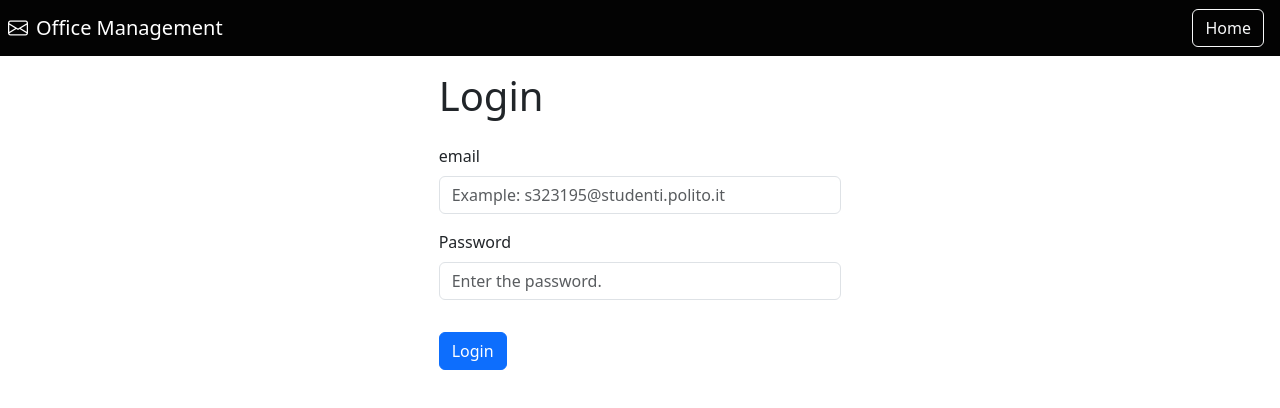
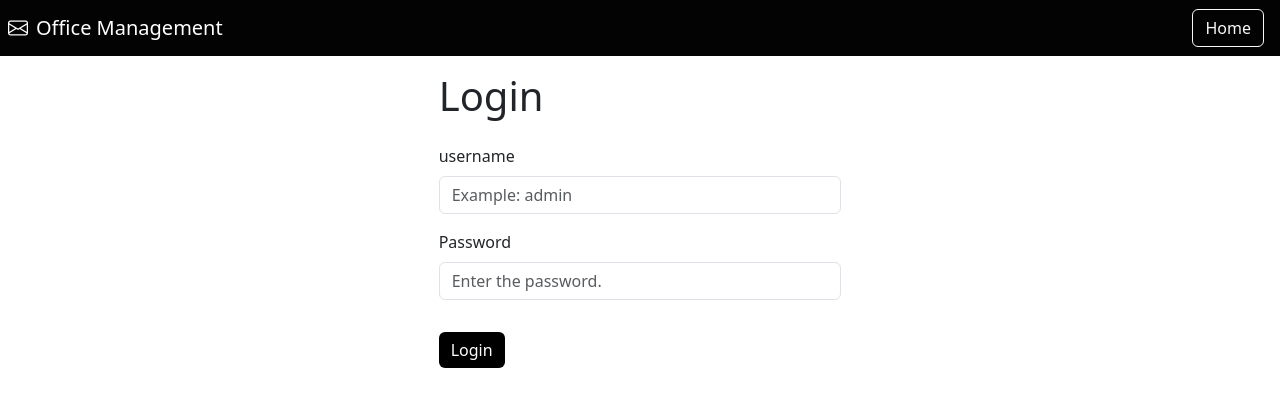
Before and after one commit to Zurehma/SE2-Office-Queue, a React (Vite) app in the folder client/: page / in a window 1280 px wide. Both pictures are taken after a click on the button "Login". Shown: the top 408 px of the page. Built offline with nearby package versions, Linux system fonts and the light colour scheme.

Commit message:
Navbar and authentication

```diff
--- a/client/Api.js
+++ b/client/Api.js
@@ -28,19 +28,19 @@ const getTicket = async () => {
  * It executes the log-in.
  */
 const logIn = async (credentials) => {
-  return await fetch(SERVER_URL + '/sessions', {
+  console.log(credentials)
+  return await fetch(SERVER_URL + '/api/sessions/login', {
       method: 'POST',
       headers: {
           'Content-Type': 'application/json',
       },
       credentials: 'include',  // this parameter specifies that authentication cookie must be forwared. It is included in all the authenticated APIs.
       body: JSON.stringify(credentials),
-  }).then(handleInvalidResponse)
-  .then(response => response.json());
+  }).then(handleInvalidResponse);
 };
 
 const getUserInfo = async () => {
-  return await fetch(SERVER_URL + '/sessions/current', {
+  return await fetch(SERVER_URL + '/api/sessions/current', {
       credentials: 'include'
   }).then(handleInvalidResponse)
   .then(response => response.json());
@@ -50,7 +50,7 @@ const getUserInfo = async () => {
 * This function destroy the current user's session (executing the log-out).
 */
 const logOut = async() => {
-  return await fetch(SERVER_URL + '/sessions/current', {
+  return await fetch(SERVER_URL + '/api/sessions/logout', {
     method: 'DELETE',
     credentials: 'include'
   }).then(handleInvalidResponse);
--- a/client/src/App.css
+++ b/client/src/App.css
@@ -1,3 +1,24 @@
 .custom-navbar {
     background-color: #030303;
 }
+
+.my-arrow-dropdown::after {
+    color: white !important;
+  }
+
+.text-danger:focus, .text-danger:active {
+    color: red !important; /* Mantieni il colore rosso anche al click */
+    background-color: transparent !important; /* Evita il cambiamento di colore di sfondo */
+    outline: none !important; /* Rimuovi eventuali bordi evidenziati */
+    box-shadow: none !important; /* Rimuovi eventuali effetti di ombreggiatura */
+}
+
+.btn-black {
+    background-color: black !important; /* Imposta il colore di sfondo a nero */
+    color: white !important; /* Colore del testo bianco per il contrasto */
+    border: none; /* Rimuove eventuali bordi */
+  }
+
+.btn-black:hover {
+    background-color: #333 !important; /* Colore leggermente più chiaro al passaggio del mouse */
+}
--- a/client/src/App.jsx
+++ b/client/src/App.jsx
@@ -24,8 +24,11 @@ function App() {
    * This function handles the login process.
    */
   const handleLogin = async (credentials) => {
-    const user = await API.logIn(credentials);
-    setUser(user); setLoggedIn(true);
+    await API.logIn(credentials);
+    API.getUserInfo().then((user) => {
+      setUser(user);
+      setLoggedIn(true);
+    }).catch((err) => setError(err));
   };
 
   /**
--- a/client/src/components/Auth.jsx
+++ b/client/src/components/Auth.jsx
@@ -41,10 +41,10 @@ function LoginForm(props) {
                 {errorMessage}
           </Alert>
           <Form.Group className="mb-3" controlId="username">
-            <Form.Label>email</Form.Label>
+            <Form.Label>username</Form.Label>
             <Form.Control
               type="text"
-              value={username} placeholder="Example: s323195@studenti.polito.it"
+              value={username} placeholder="Example: admin"
               onChange={(ev) => setUsername(ev.target.value)}
               required={true}
             />
@@ -58,7 +58,7 @@ function LoginForm(props) {
               required={true} minLength={6}
               />
           </Form.Group>
-          <Button className="mt-3" type="submit">Login</Button>
+            <Button className="mt-3 btn-black" type="submit">Login</Button>
         </Form>
       </Col>
     </Row>
--- a/client/src/components/Navbar.jsx
+++ b/client/src/components/Navbar.jsx
@@ -22,7 +22,7 @@ export function NavigationBar(props) {
           {props.loggedIn ? (
             <div className="d-flex align-items-center">
               <i className="bi bi-person-circle text-white me-2 my-icons"></i>
-              <h5 className="text-white">Welcome, {props.user.name}</h5>
+              <h5 className="text-white mt-1">Welcome, {props.user.name}</h5>
               <Dropdown>
                 <Dropdown.Toggle
                   variant="link"
@@ -30,10 +30,8 @@ export function NavigationBar(props) {
                   className="my-arrow-dropdown"
                 >
                 </Dropdown.Toggle>
-
                 <Dropdown.Menu className="dropdown-menu-end me-2">
                   {location.pathname !== '/' && <Dropdown.Item onClick={() => navigate('/')}><i className="bi bi-house-door"></i> Home</Dropdown.Item>}
-                  {location.pathname!== '/history/games' && <Dropdown.Item onClick={() => navigate('/history/games')}><i className="bi bi-clock-history"></i> History</Dropdown.Item>}
                   <Dropdown.Divider />
                   <Dropdown.Item onClick={handleLogout} className="text-danger"><i className="bi bi-box-arrow-right"></i> Logout</Dropdown.Item>
                 </Dropdown.Menu>
```
